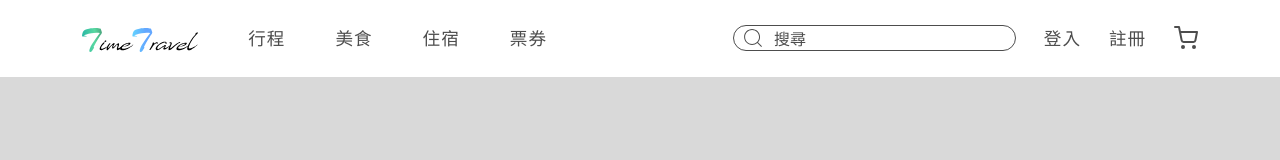
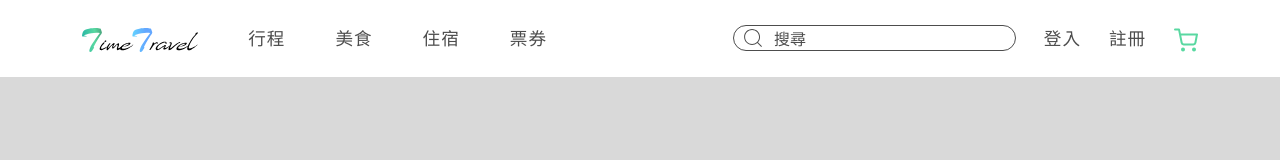
Before and after one commit to Liufat/timetravel-rebuild, a React (Create React App) app: page /cart in a window 1280 px wide. Shown: the top 160 px of the page. Built offline with nearby package versions, Linux system fonts and the light colour scheme.

Commit message:
[修改]carticon上顯示購物車內容總數

```diff
--- a/src/globalStyles/GlobalStyles.js
+++ b/src/globalStyles/GlobalStyles.js
@@ -197,6 +197,7 @@ a {
       color:var(--color-black)
     }
   }
+
 `;
 
 export default GlobalStyles;
--- a/src/ui/CartIcon.js
+++ b/src/ui/CartIcon.js
@@ -1,13 +1,39 @@
 import React from "react";
 import { FiShoppingCart } from "react-icons/fi";
+import { NavLink } from "react-router-dom";
 import styled from "styled-components";
+import { useCart } from "../context/CartContext";
 
 const StyledCartIcon = styled(FiShoppingCart)`
   cursor: pointer;
   width: 1.5rem;
 `;
+
+const StyledCount = styled.div`
+  position: absolute;
+  top: -0.5rem;
+  right: -0.5rem;
+  background-color: var(--color-primary);
+  height: 1.3rem;
+  width: 1.3rem;
+  display: flex;
+  justify-content: center;
+  align-items: center;
+  border-radius: 50%;
+  color: var(--color-white);
+`;
 function CartIcon({ className }) {
-  return <StyledCartIcon className={className} />;
+  const { cartState } = useCart();
+  return (
+    <NavLink to={"/cart"} className={`position-relative ${className}`}>
+      <StyledCartIcon className="h-100" />
+      {cartState.totalItems !== 0 && (
+        <StyledCount>
+          <p>{cartState.totalItems}</p>
+        </StyledCount>
+      )}
+    </NavLink>
+  );
 }
 
 export default CartIcon;
--- a/src/ui/Header.js
+++ b/src/ui/Header.js
@@ -268,9 +268,7 @@ function Header({ className }) {
 
             {generateMemberLink(className)}
 
-            <NavLink to={"/cart"}>
-              <CartIcon className={`d-none d-lg-block h-100 ${className}`} />
-            </NavLink>
+            <CartIcon className={`d-none d-lg-block h-100 ${className}`} />
           </div>
         </div>
       </div>
```
